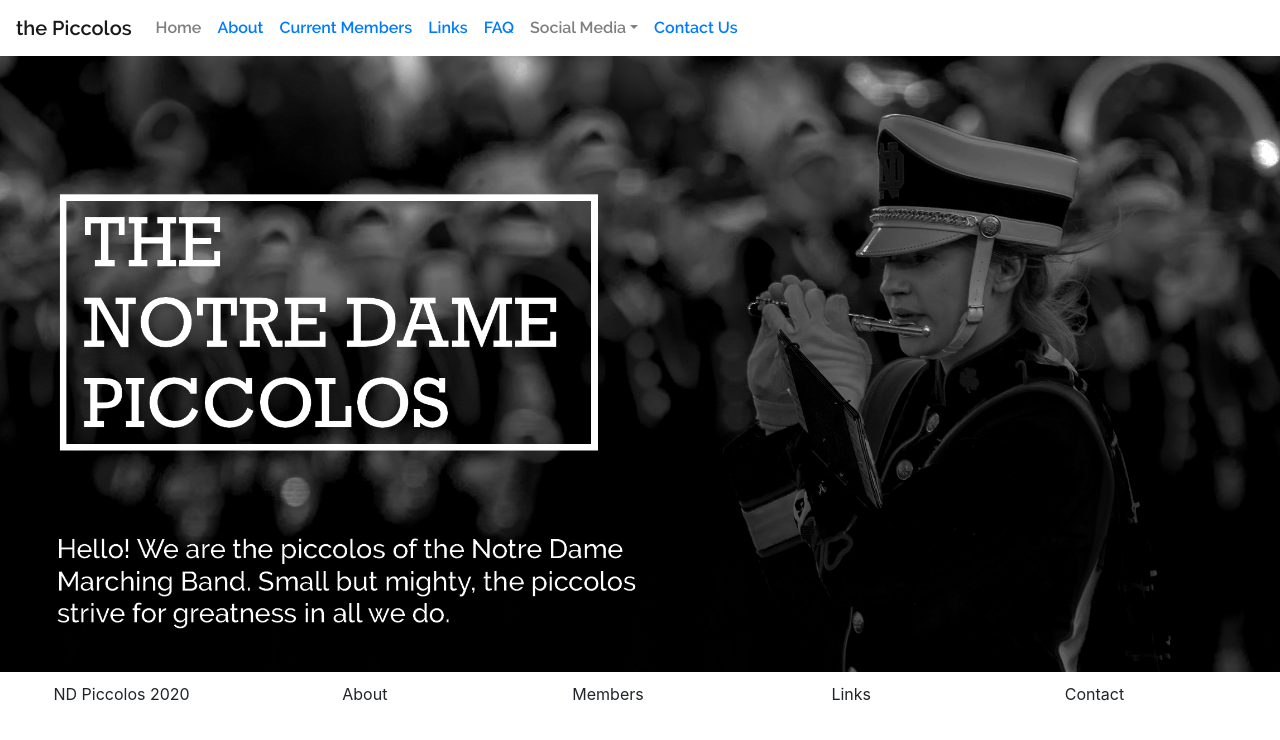
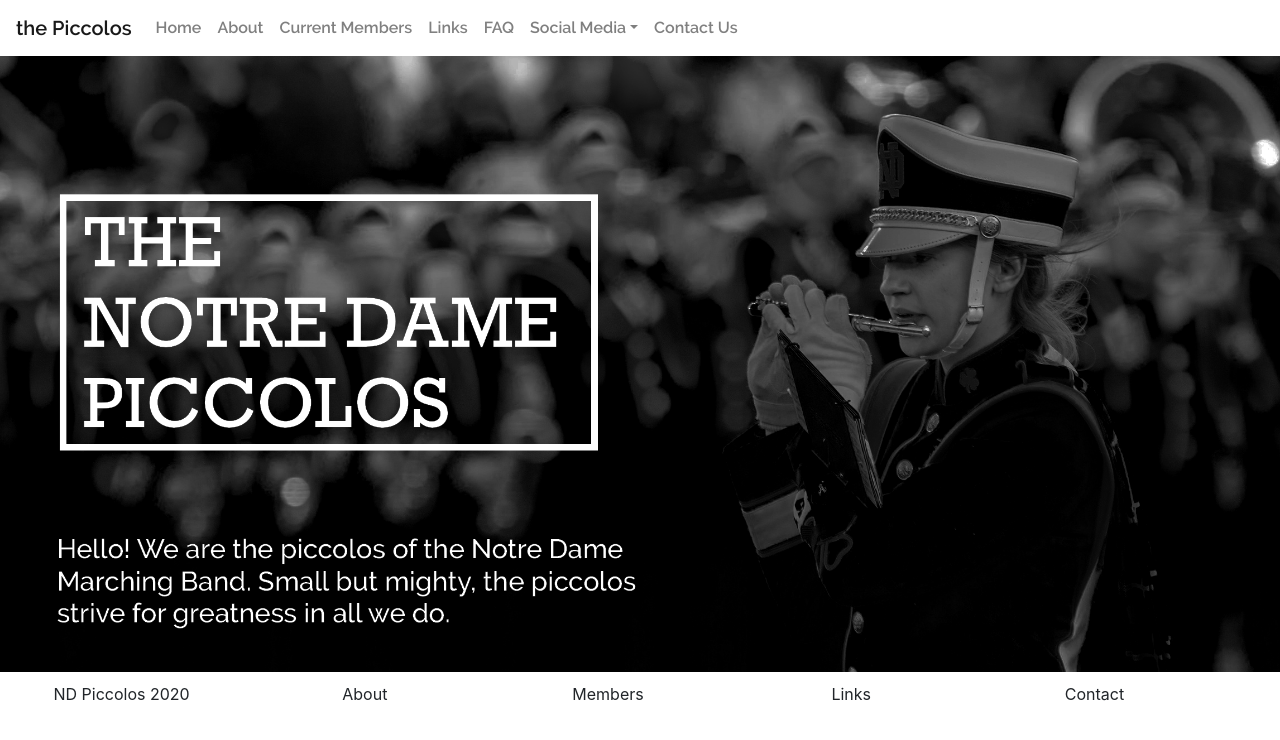
Before and after one commit to ndpiccolos/piccs, a React (Create React App) app: page / in a window 1280 px wide. Shown: the top 740 px of the page. Built offline with nearby package versions, Linux system fonts and the light colour scheme.

Commit message:
changing navbar links back to grey or black when on that page

```diff
--- a/src/components/navbar.jsx
+++ b/src/components/navbar.jsx
@@ -3,7 +3,7 @@
 import { Navbar, Nav, NavDropdown, FormControl, Button, Form } from 'react-bootstrap';
 import 'bootstrap/dist/css/bootstrap.min.css';
 import { FaFacebookSquare, FaInstagram, FaGithub } from 'react-icons/fa';
-import { HashRouter, Route, Link } from "react-router-dom";
+import { HashRouter, Route, Link, NavLink } from "react-router-dom";
 
 export default class Navigation extends Component {
     render() {
@@ -13,16 +13,16 @@
         <Navbar.Toggle aria-controls="basic-navbar-nav" />
         <Navbar.Collapse id="basic-navbar-nav">
             <Nav className="mr-auto">
-            <Nav.Link href="/piccs">Home</Nav.Link>
-            <Nav.Link><Link to="about">About</Link></Nav.Link>
-            <Nav.Link><Link to="members">Current Members</Link></Nav.Link>
-            <Nav.Link><Link to="links">Links</Link></Nav.Link>
-            <Nav.Link><Link to="faq">FAQ</Link></Nav.Link>
+            <Nav.Link><NavLink to="/" activeStyle={{ color: 'grey' }} style={{color: 'grey'}}>Home</NavLink></Nav.Link>
+            <Nav.Link><NavLink to="about" activeStyle={{ color: 'black' }} style={{color: 'grey'}}>About</NavLink></Nav.Link>
+            <Nav.Link><NavLink to="members" activeStyle={{ color: 'black' }} style={{color: 'grey'}}>Current Members</NavLink></Nav.Link>
+            <Nav.Link><NavLink to="links" activeStyle={{ color: 'black' }} style={{color: 'grey'}}>Links</NavLink></Nav.Link>
+            <Nav.Link><NavLink to="faq" activeStyle={{ color: 'black' }} style={{color: 'grey'}}>FAQ</NavLink></Nav.Link>
             <NavDropdown title="Social Media" id="basic-nav-dropdown">
-                <NavDropdown.Item><Link to="instagram">Instagram</Link></NavDropdown.Item>
-                <NavDropdown.Item><Link to="facebook">Facebook</Link></NavDropdown.Item>
+                <NavDropdown.Item><NavLink to="instagram" activeStyle={{ color: 'black' }} style={{color: 'grey'}}>Instagram</NavLink></NavDropdown.Item>
+                <NavDropdown.Item><NavLink to="facebook" activeStyle={{ color: 'black' }} style={{color: 'grey'}}>Facebook</NavLink></NavDropdown.Item>
             </NavDropdown>
-            <Nav.Link><Link to="contact">Contact Us</Link></Nav.Link>
+            <Nav.Link><NavLink to="contact" activeStyle={{ color: 'black' }} style={{color: 'grey'}}>Contact Us</NavLink></Nav.Link>
             </Nav>
         </Navbar.Collapse>
         {/* <Nav className="mr-auto">
```
